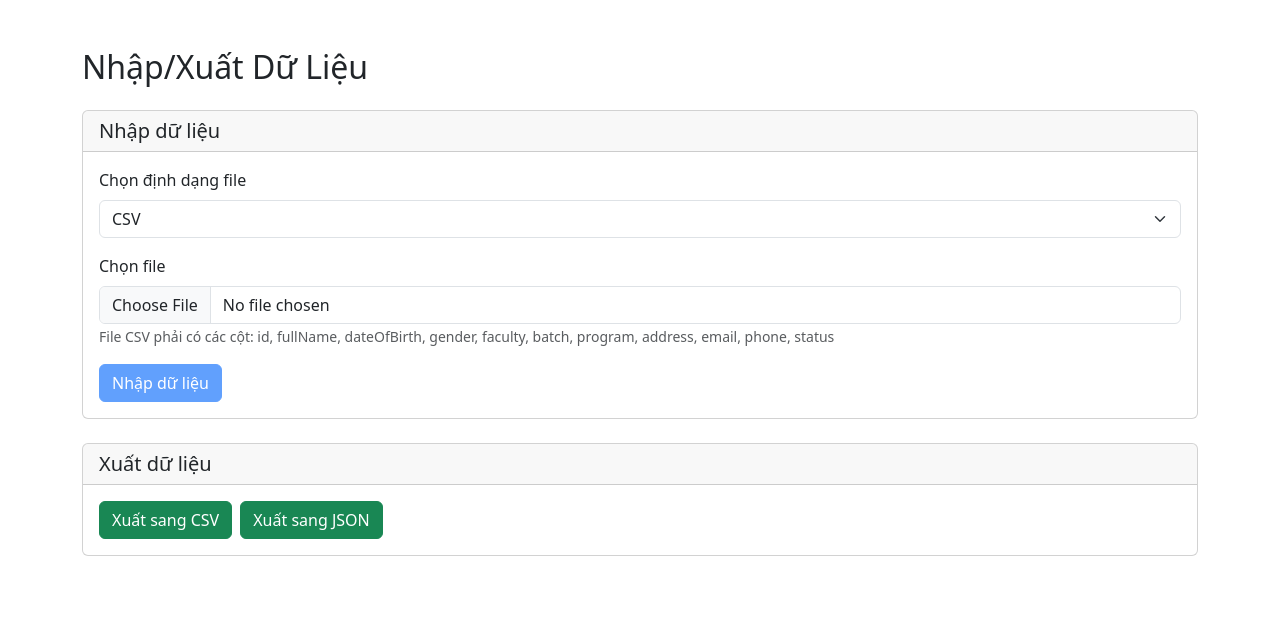
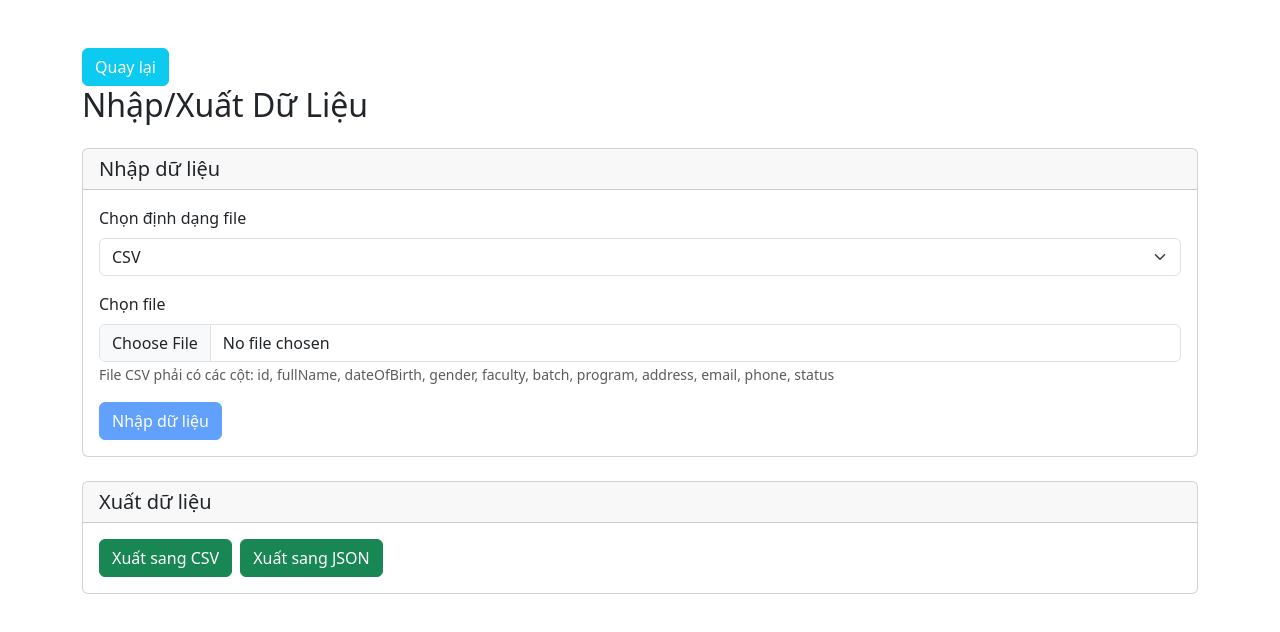
Before and after one commit to TuLeWC/Group10-Ex-TKPM, a React (Vite) app in the folder frontend/: page /import in a window 1280 px wide. Shown: the top 632 px of the page. Built offline with nearby package versions, Linux system fonts and the light colour scheme.

Commit message:
Add button

```diff
--- a/frontend/src/components/Import.jsx
+++ b/frontend/src/components/Import.jsx
@@ -1,19 +1,31 @@
-import React, { useState } from 'react';
-import { Container, Card, Form, Button, Alert, ProgressBar } from 'react-bootstrap';
-import Papa from 'papaparse';
-import { saveAs } from 'file-saver';
-import axios from 'axios';
+import React, { useState } from "react";
+import {
+  Container,
+  Card,
+  Form,
+  Button,
+  Alert,
+  ProgressBar,
+} from "react-bootstrap";
+import Papa from "papaparse";
+import { saveAs } from "file-saver";
+import axios from "axios";
+import { Link } from "react-router-dom";
 
-const API_URL = 'http://localhost:5000/api/students';
+const API_URL = "http://localhost:5000/api/students";
 
 const Import = () => {
   const [importFile, setImportFile] = useState(null);
-  const [importFormat, setImportFormat] = useState('csv');
+  const [importFormat, setImportFormat] = useState("csv");
   const [message, setMessage] = useState(null);
   const [error, setError] = useState(null);
   const [importing, setImporting] = useState(false);
   const [importProgress, setImportProgress] = useState(0);
-  const [importStats, setImportStats] = useState({ success: 0, failed: 0, total: 0 });
+  const [importStats, setImportStats] = useState({
+    success: 0,
+    failed: 0,
+    total: 0,
+  });
 
   const handleFileChange = (e) => {
     setImportFile(e.target.files[0]);
@@ -40,7 +52,7 @@ const Import = () => {
         },
         error: (error) => {
           reject(error.message);
-        }
+        },
       });
     });
   };
@@ -54,14 +66,14 @@ const Import = () => {
           if (Array.isArray(data)) {
             resolve(data);
           } else {
-            reject('JSON phải là một mảng các sinh viên');
+            reject("JSON phải là một mảng các sinh viên");
           }
         } catch (error) {
           reject(`Lỗi phân tích JSON: ${error.message}`);
         }
       };
       reader.onerror = () => {
-        reject('Không thể đọc file');
+        reject("Không thể đọc file");
       };
       reader.readAsText(file);
     });
@@ -74,40 +86,40 @@ const Import = () => {
     } catch (error) {
       return {
         success: false,
-        error: error.response?.data?.message || error.message
+        error: error.response?.data?.message || error.message,
       };
     }
   };
 
   const handleImport = async () => {
     if (!importFile) {
-      setError('Vui lòng chọn file để nhập dữ liệu');
+      setError("Vui lòng chọn file để nhập dữ liệu");
       return;
     }
 
     setImporting(true);
     setError(null);
-    setMessage('Đang xử lý file...');
+    setMessage("Đang xử lý file...");
     setImportProgress(0);
     setImportStats({ success: 0, failed: 0, total: 0 });
 
     try {
       // Parse file based on format
       let students = [];
-      if (importFormat === 'csv') {
+      if (importFormat === "csv") {
         students = await parseCSV(importFile);
       } else {
         students = await parseJSON(importFile);
       }
 
       if (!students || students.length === 0) {
-        setError('Không tìm thấy dữ liệu sinh viên trong file');
+        setError("Không tìm thấy dữ liệu sinh viên trong file");
         setImporting(false);
         setMessage(null);
         return;
       }
 
-      setImportStats(prev => ({ ...prev, total: students.length }));
+      setImportStats((prev) => ({ ...prev, total: students.length }));
       setMessage(`Đang nhập ${students.length} sinh viên...`);
 
       let successCount = 0;
@@ -124,8 +136,8 @@ const Import = () => {
         } else {
           failedCount++;
           failures.push({
-            student: `${student.id} - ${student.fullName || 'Unknown'}`,
-            error: result.error
+            student: `${student.id} - ${student.fullName || "Unknown"}`,
+            error: result.error,
           });
         }
 
@@ -135,7 +147,7 @@ const Import = () => {
         setImportStats({
           success: successCount,
           failed: failedCount,
-          total: students.length
+          total: students.length,
         });
       }
 
@@ -143,11 +155,12 @@ const Import = () => {
       if (failedCount === 0) {
         setMessage(`Đã nhập thành công ${successCount} sinh viên`);
       } else {
-        setMessage(`Đã nhập ${successCount}/${students.length} sinh viên. ${failedCount} sinh viên bị lỗi.`);
+        setMessage(
+          `Đã nhập ${successCount}/${students.length} sinh viên. ${failedCount} sinh viên bị lỗi.`
+        );
         setError("Lỗi khi nhập sinh viên. Vui lòng thử lại!");
         console.log(failures);
       }
-
     } catch (err) {
       setError(`Lỗi khi xử lý file: ${err.message || err}`);
       setMessage(null);
@@ -160,11 +173,11 @@ const Import = () => {
   const handleExport = async (format) => {
     try {
       const response = await axios.get(`${API_URL}/export/${format}`, {
-        responseType: 'blob',
+        responseType: "blob",
       });
 
       const blob = new Blob([response.data], {
-        type: format === 'csv' ? 'text/csv' : 'application/json',
+        type: format === "csv" ? "text/csv" : "application/json",
       });
 
       saveAs(blob, `students.${format}`);
@@ -179,7 +192,12 @@ const Import = () => {
 
   return (
     <Container className="mt-5">
-      <h2>Nhập/Xuất Dữ Liệu</h2>
+      <div className="w-100 flex flex-row jus-justify-content-between align-items-center">
+        <Link to="/" className="btn btn-info text-white">
+          Quay lại
+        </Link>
+        <h2>Nhập/Xuất Dữ Liệu</h2>
+      </div>
 
       {message && (
         <Alert variant="success" className="mt-3">
@@ -212,14 +230,14 @@ const Import = () => {
             <Form.Label>Chọn file</Form.Label>
             <Form.Control
               type="file"
-              accept={importFormat === 'csv' ? '.csv' : '.json'}
+              accept={importFormat === "csv" ? ".csv" : ".json"}
               onChange={handleFileChange}
               disabled={importing}
             />
             <Form.Text className="text-muted">
-              {importFormat === 'csv'
-                ? 'File CSV phải có các cột: id, fullName, dateOfBirth, gender, faculty, batch, program, address, email, phone, status'
-                : 'File JSON phải có cấu trúc đúng với dữ liệu sinh viên'}
+              {importFormat === "csv"
+                ? "File CSV phải có các cột: id, fullName, dateOfBirth, gender, faculty, batch, program, address, email, phone, status"
+                : "File JSON phải có cấu trúc đúng với dữ liệu sinh viên"}
             </Form.Text>
           </Form.Group>
 
@@ -243,7 +261,7 @@ const Import = () => {
             onClick={handleImport}
             disabled={!importFile || importing}
           >
-            {importing ? 'Đang nhập dữ liệu...' : 'Nhập dữ liệu'}
+            {importing ? "Đang nhập dữ liệu..." : "Nhập dữ liệu"}
           </Button>
         </Card.Body>
       </Card>
@@ -252,10 +270,18 @@ const Import = () => {
         <Card.Header as="h5">Xuất dữ liệu</Card.Header>
         <Card.Body>
           <div className="d-flex gap-2">
-            <Button variant="success" onClick={() => handleExport('csv')} disabled={importing}>
+            <Button
+              variant="success"
+              onClick={() => handleExport("csv")}
+              disabled={importing}
+            >
               Xuất sang CSV
             </Button>
-            <Button variant="success" onClick={() => handleExport('json')} disabled={importing}>
+            <Button
+              variant="success"
+              onClick={() => handleExport("json")}
+              disabled={importing}
+            >
               Xuất sang JSON
             </Button>
           </div>
```
